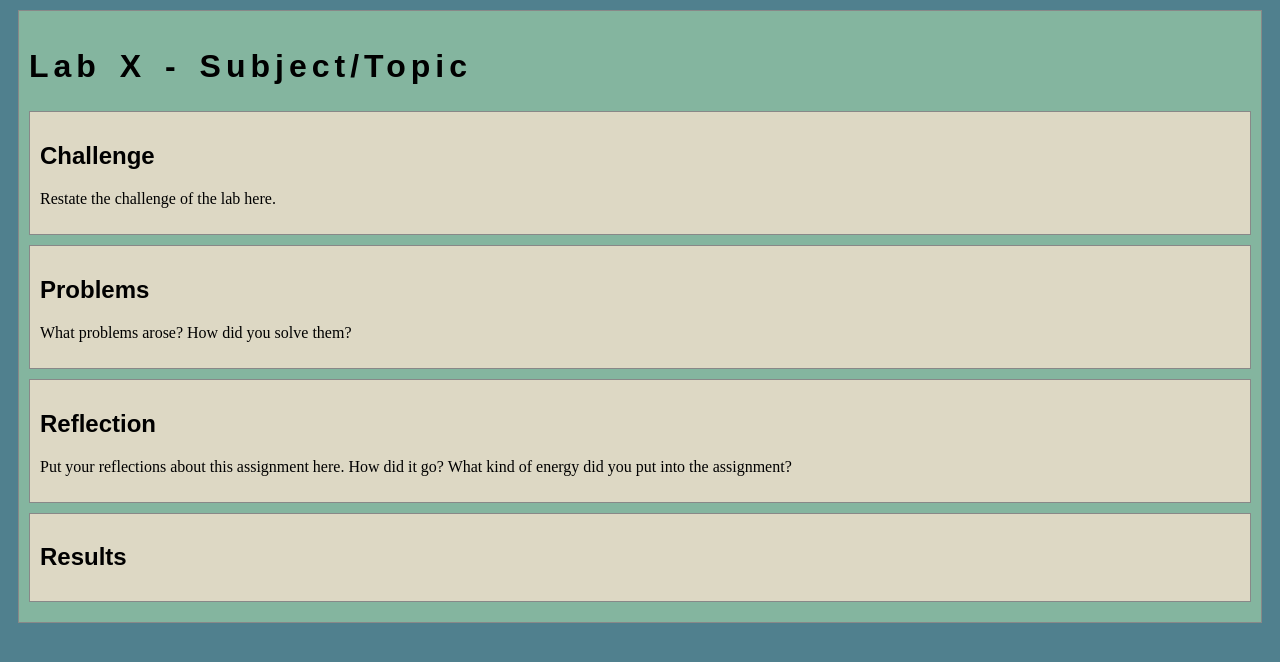
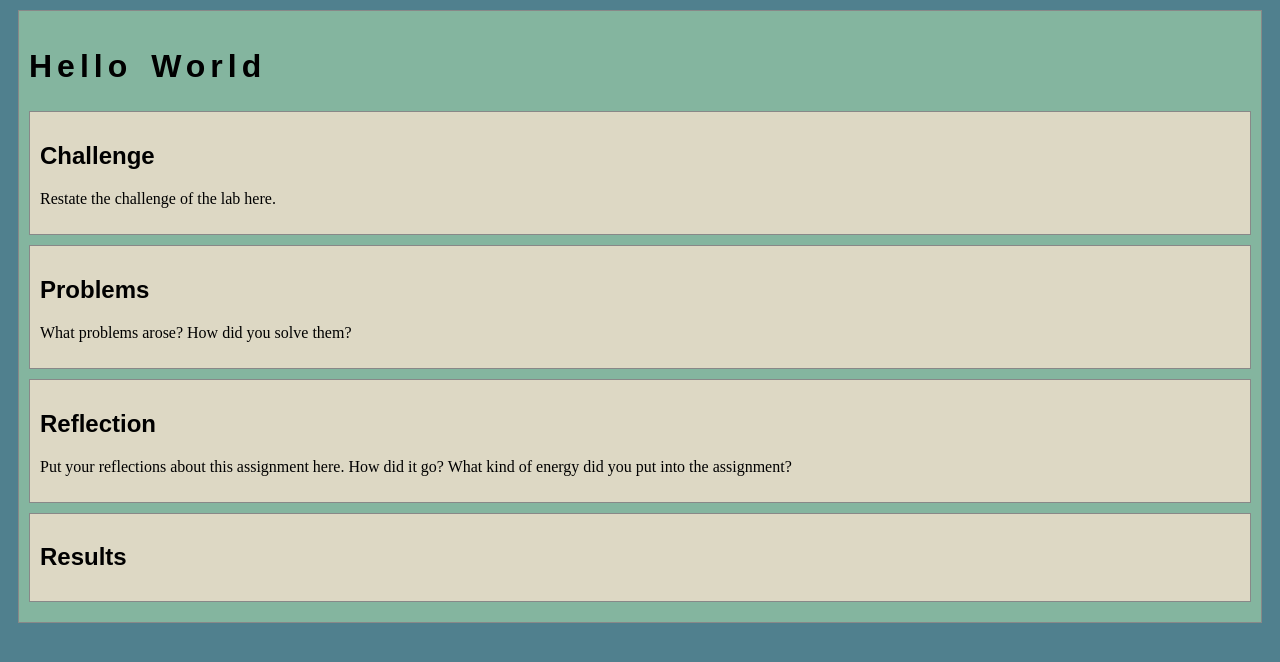
Before and after one commit to FantomFrenzy/art101, a plain HTML site: page lab2/index.html in a window 1280 px wide. Drawn offline with nearby package versions, Linux system fonts and the light colour scheme.

Commit message:
Update index.html

```diff
--- a/lab2/index.html
+++ b/lab2/index.html
@@ -23,7 +23,7 @@
 	<!-- Style this page by changing the CSS in ../css/site.css or css/lab.css -->
 	<main id="content">
 		<section>
-			<h1>Lab X - Subject/Topic</h1>
+			<h1>Hello World</h1>
 			<div class="minor-section">
 					<h2>Challenge</h2>
 					<p>Restate the challenge of the lab here.</p>
```
